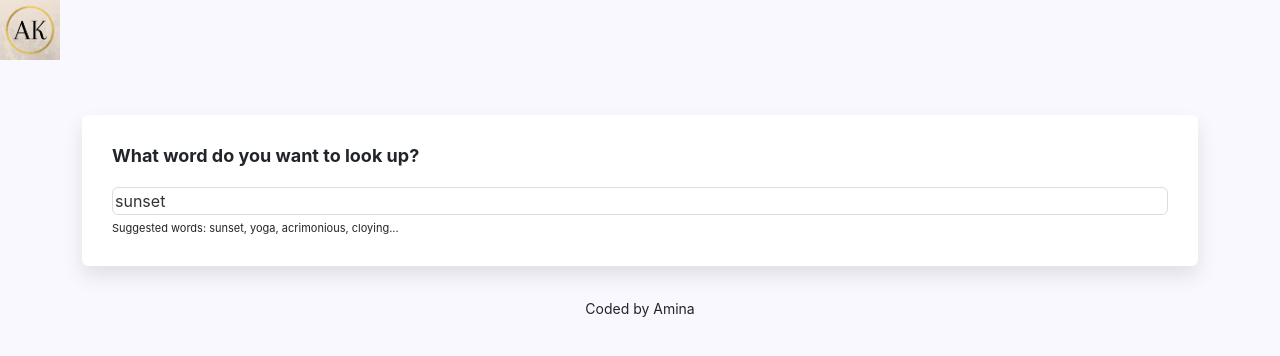
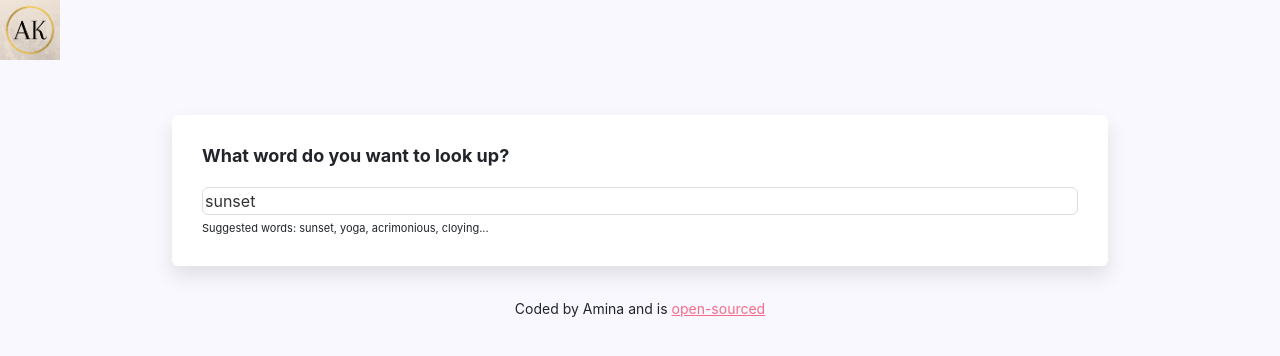
Before and after one commit to AminaKhan91/react-dictionary-app, a React (Create React App) app: page / in a window 1280 px wide. Shown: the top 356 px of the page. Built offline with nearby package versions, Linux system fonts and the light colour scheme; no server answers.

Commit message:
Updated some styling and footer

```diff
--- a/src/App.css
+++ b/src/App.css
@@ -6,10 +6,14 @@ a {
   color: #f76b8a;
 }
 
+.container {
+  max-width: 960px;
+  margin: 0 auto;
+}
+
 .App-logo {
   max-width: 60px;
-  margin: 0 auto;
-  margin-bottom: 35px;
+  margin: 0 auto 35px;
 }
 
 .App-footer {
--- a/src/App.js
+++ b/src/App.js
@@ -13,7 +13,16 @@ export default function App() {
           <Dictionary defaultKeyword="sunset" />
         </main>
         <footer className="App-footer">
-          <small>Coded by Amina</small>
+          <small>
+            Coded by Amina and is{" "}
+            <a
+              href="https://github.com/AminaKhan91/react-dictionary-app"
+              target="_blank"
+              rel="noreferrer"
+            >
+              open-sourced
+            </a>
+          </small>
         </footer>
       </div>
     </div>
```
